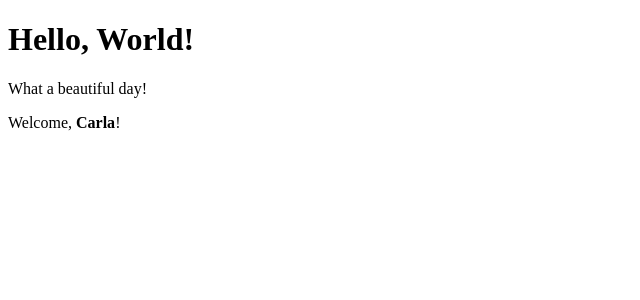
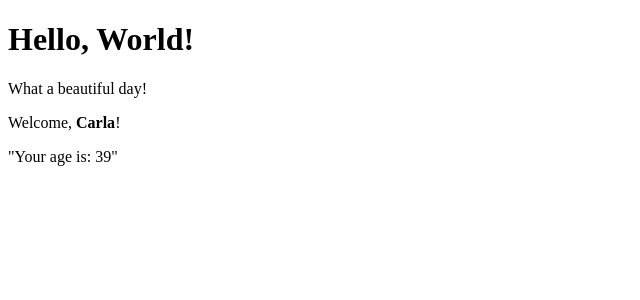
Before and after one commit to ameted83/React-exercises, a React (Create React App) app: page / in a window 1280 px wide. Shown: the top 300 px of the page, without its empty margins (0-640 px from the left). Built offline with nearby package versions, Linux system fonts and the light colour scheme.

Commit message:
conditional-rendering-02

```diff
--- a/src/Age.js
+++ b/src/Age.js
@@ -6,8 +6,4 @@ class Age extends React.Component {
   }
 }
 
-Age.defaultProps = {
-  age: "39",
-};
-
 export default Age;
--- a/src/Welcome.js
+++ b/src/Welcome.js
@@ -8,7 +8,7 @@ class Welcome extends React.Component {
           Welcome, <strong>{this.props.name}</strong>!
         </p>
         {/* <p>Your age is: {this.props.age}</p> */}
-        <Age age={true} />
+        <Age age={this.props.age ? this.props.age : false} />
       </>
     );
   }
@@ -16,7 +16,7 @@ class Welcome extends React.Component {
 
 Welcome.defaultProps = {
   name: "Amelia",
-  // age: "39",
+  age: "39",
 };
 
 export default Welcome;
```
